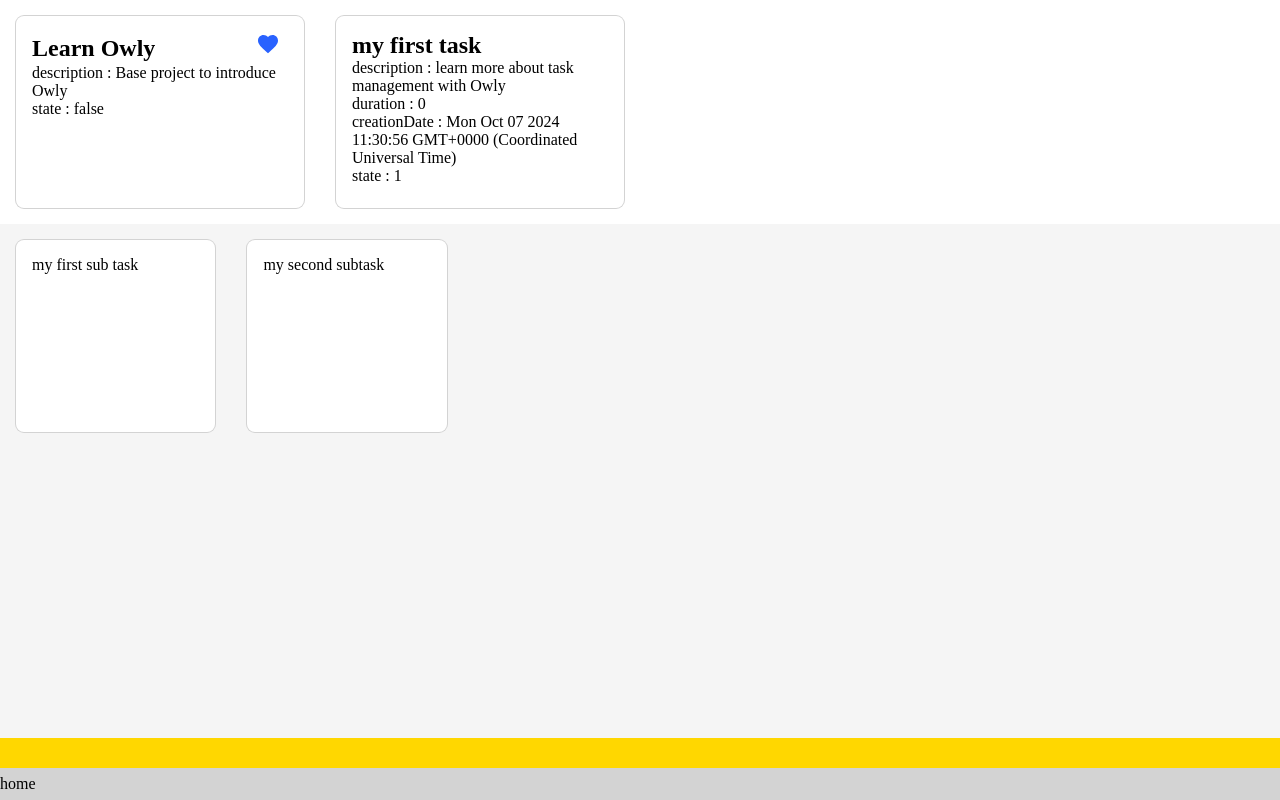
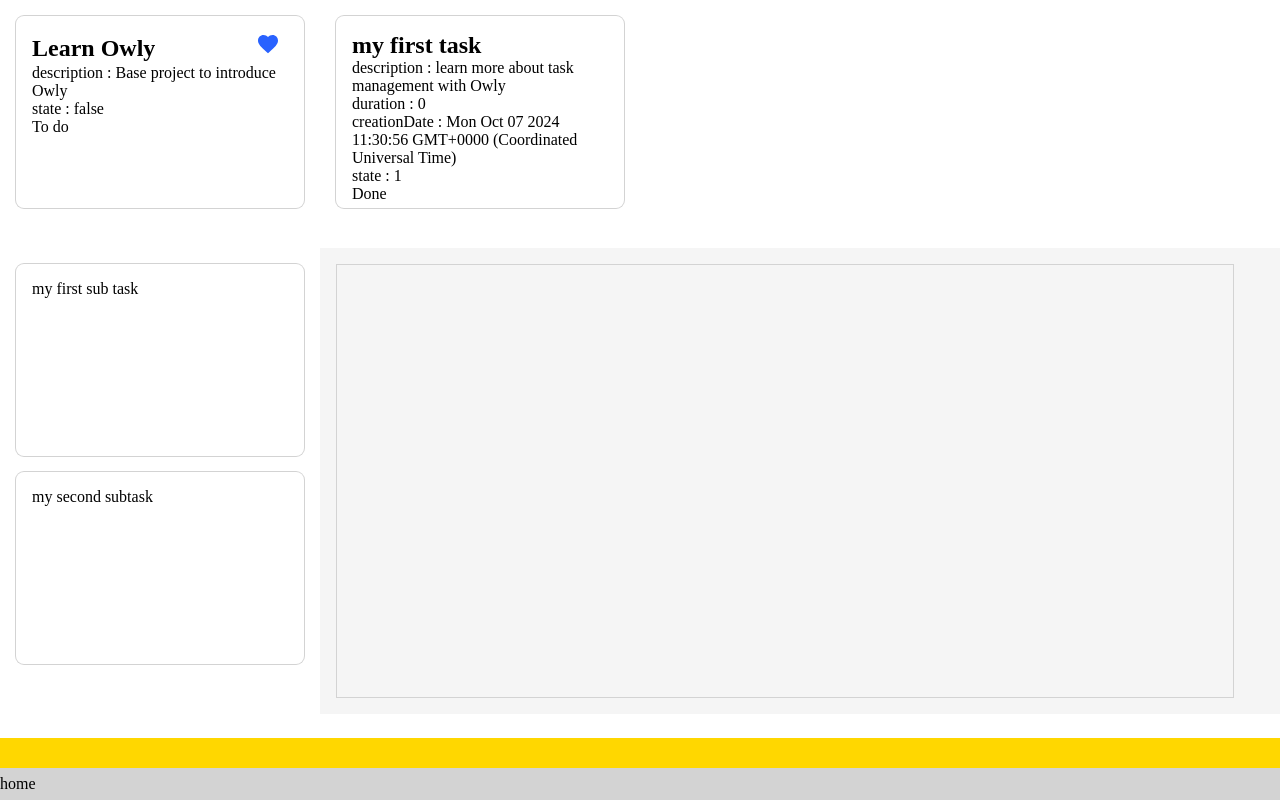
Before and after one commit to Raaynbo/owly, a website built with webpack: page src/template.html in a window 1280 px wide. Both pictures are taken after a click on the item "my first task". Built offline with nearby package versions, Linux system fonts and the light colour scheme.

Commit message:
modif - detail: modified DOM structure for tasklist and  notezone inside detail page

```diff
--- a/src/css/style.css
+++ b/src/css/style.css
@@ -54,6 +54,7 @@
 .stats,
 .task_list {
 	height: fit-content;
+	display: flex;
 	width: 100%;
 }
 
@@ -81,8 +82,9 @@
 
 .editzone {
 	background-color: whitesmoke;
+	border: 0.01rem solid lightgray;
 	width: 90%;
-	height: 90%;
+	height: 25rem;
 	margin: 1rem;
 	padding: 1rem;
 }
--- a/src/views/detail.js
+++ b/src/views/detail.js
@@ -11,6 +11,8 @@
 	const project_container = document.createElement('div');
 	const tree_container = document.createElement('div');
 	const my_task = document.createElement('div');
+	const my_taskbox = document.createElement('div');
+	const worktable = document.createElement('div');
 	const info_container = document.createElement('div');
 	const info_project = document.createElement('div');
 	const info_task = document.createElement('div');
@@ -21,7 +23,7 @@
 	main.classList.add("detail_main");
 	info_container.classList.add("info_container");
 	navbar.classList.add("navbar");
-	my_task.classList.add("task_list");
+	my_taskbox.classList.add("task_list");
 	home_btn.textContent = "home";
 	project_container.classList.add("main_container");
 	project_container.classList.add("detail");
@@ -41,7 +43,9 @@
 	main.appendChild(project_container);
 	main.appendChild(tree_container);
 	project_container.appendChild(info_container);
-	project_container.appendChild(my_task);
+	project_container.appendChild(my_taskbox);
+	my_taskbox.appendChild(my_task);
+	my_taskbox.appendChild(worktable);
 
 	createInfo(info_project, object.project);
 	info_container.appendChild(info_project);
@@ -55,8 +59,8 @@
 			createCard(my_task,["list"],task, "task", object.project);
 		});
 	}
-	createWorktable(my_task, object.task)
-	my_task.classList.add("worktable")
+	createWorktable(worktable, object.task)
+	worktable.classList.add("worktable")
 
 
 	home_btn.addEventListener("click",(e)=> {
@@ -98,7 +102,9 @@
 
 function createInfo(container, object){
 	const titleinfo = document.createElement('div');
-	titleinfo.classList.add("info_project")
+	const actioninfo = document.createElement('div');
+	titleinfo.classList.add("info_project");
+	actioninfo.classList.add("info_action");
 	container.appendChild(titleinfo);
 	for (const key in object){
 		const infodiv = document.createElement('div');
@@ -135,13 +141,19 @@
 				infodiv.classList.add("project_title")
 				titleinfo.appendChild(infodiv);
 				break;
+			case "state":
+				object['state'] == 1 ? actioninfo.textContent = "Done": actioninfo.textContent = "To do";
+
+
 			default:
 				infodiv.textContent = key + " : " + object[key];
 				container.appendChild(infodiv);
 				break;
 		}
 		infodiv.id = key;
+
 	}
+	container.appendChild(actioninfo);
 }
 
 function createWorktable(container, task){
```
